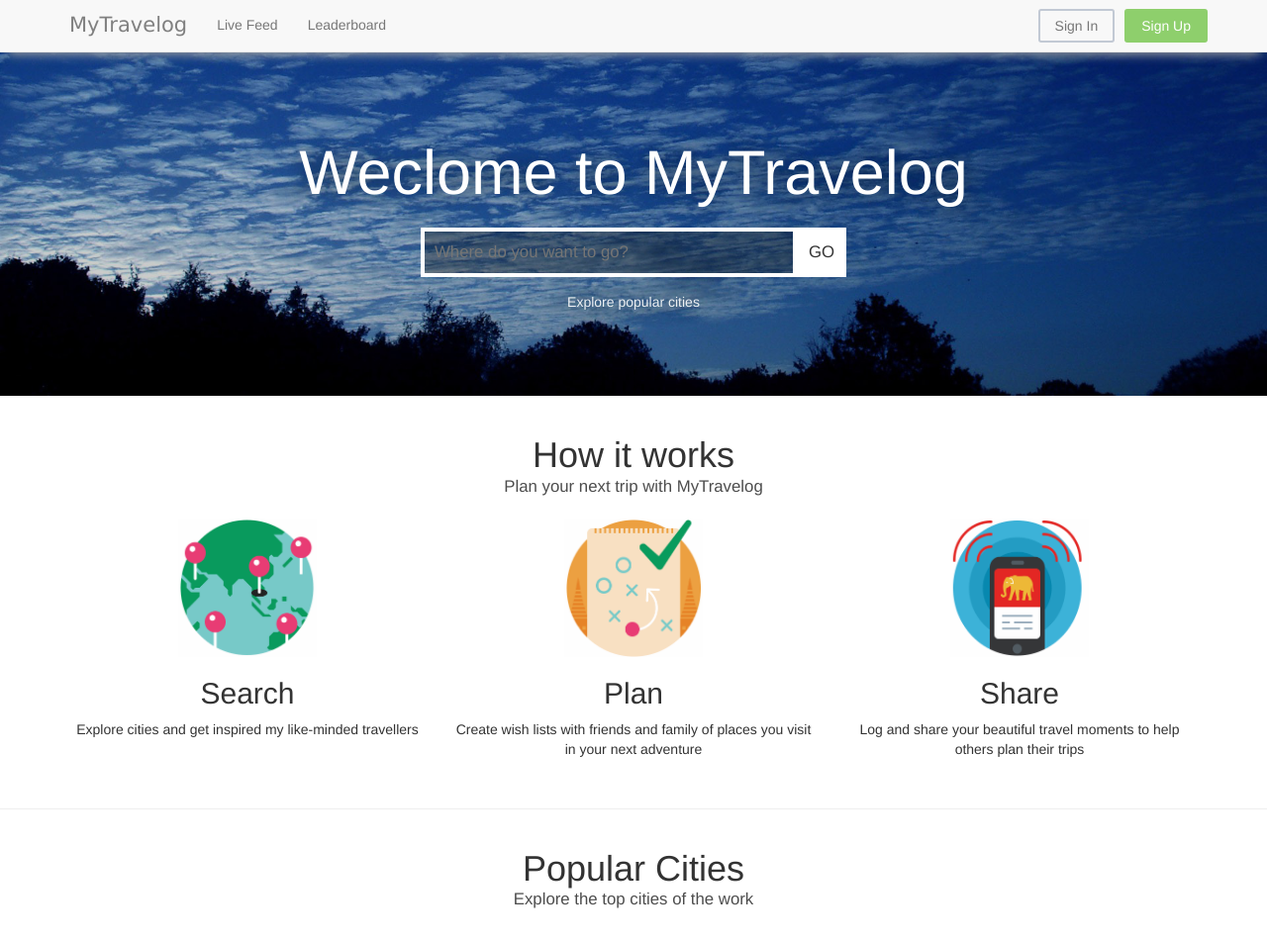
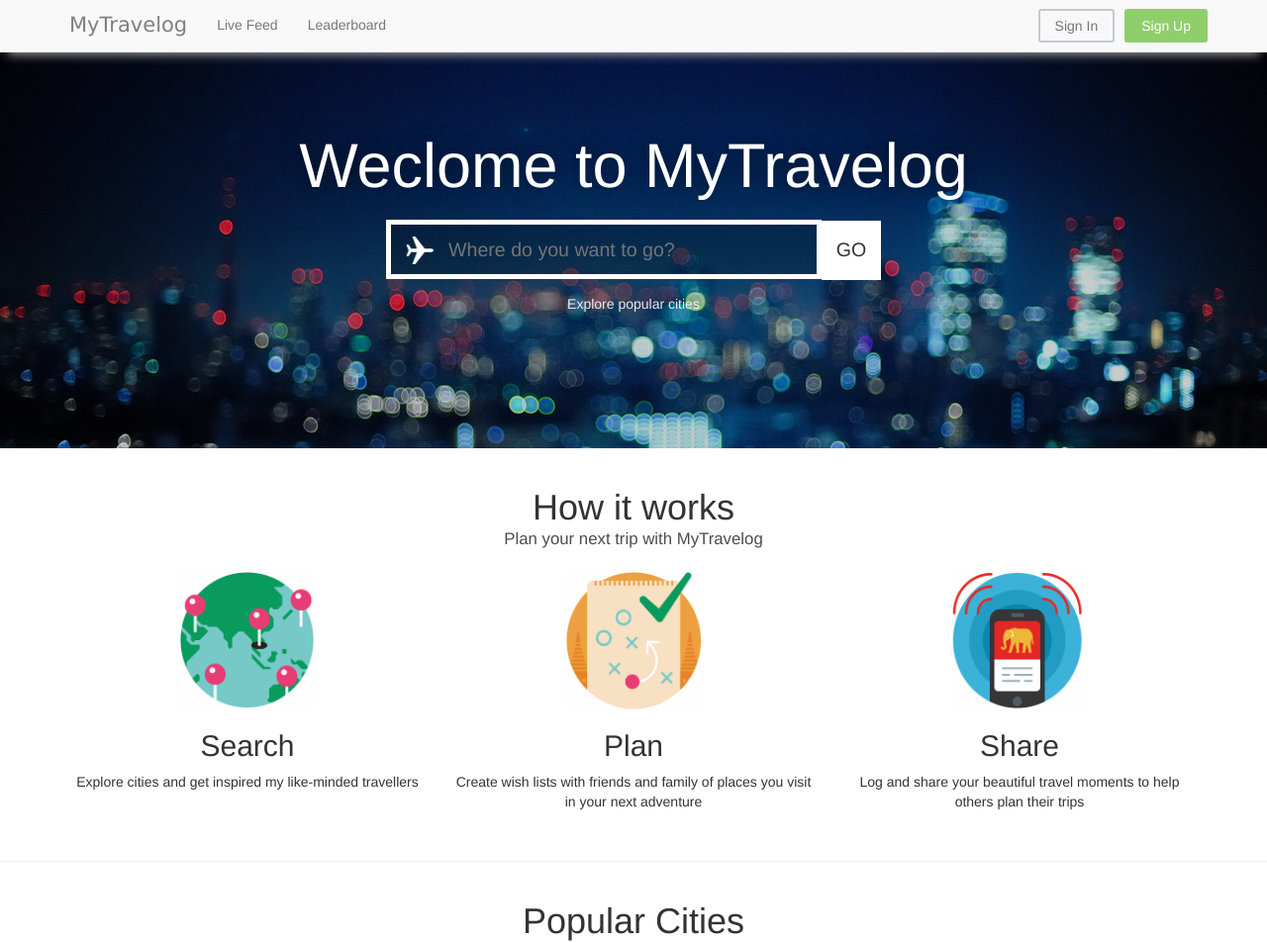
Before and after one commit to manasb-uoe/selp-mytravelog, a Django app: template selp/selp/templates/mytravelog/home.html in a window 1280 px wide. Shown: the top 953 px of the page at 99% size. Run offline with Django 3.2, Linux system fonts and the light colour scheme; the template is opened without the code that fills it, so the values that code supplies are empty; parts of the project's set-up code (start-up, migrations or seed data) failed here and were passed over; some libraries are stand-ins or nearby versions.

Commit message:
Added auto-complete suggestions container below search box (will hold all city suggestions returned by server) + a few minor ui changes.

```diff
--- a/selp/selp/static/mytravelog/css/home.css
+++ b/selp/selp/static/mytravelog/css/home.css
@@ -2,26 +2,23 @@
 .jumbotron-home {
     height: 400px;
     margin: 0;
-    padding: 50px 0 0 0 ;
-    background-image: url('/static/mytravelog/imgs/default/sky-cover.jpg');
-    background-position: center 75%;
+    padding: 0;
+    background-image: url('/static/mytravelog/imgs/default/home-cover.jpg');
+    background-position: center 30%;
     background-repeat: no-repeat;
     background-size: cover;
-    /*background-image: -webkit-gradient(linear,left top,left bottom,from(#563d7c),to(#6f5499));*/
 }
 
 .jumbotron-home .mask {
-    margin: 0;
+    margin: 53px 0 0 0;
+    padding-top: 60px;
     height: 100%;
     width: 100%;
-    display: table;
     text-align: center;
     background-color: rgba(0,0,0,0.2);
 }
 
 .jumbotron-home .mask .title-and-search-container {
-    display: table-cell;
-    vertical-align: middle;
 }
 
 .jumbotron-home .mask .title-and-search-container .title {
@@ -44,17 +41,28 @@
     color: #13E4A1;
 }
 
+.jumbotron-home .mask .title-and-search-container .form-city-search {
+    height: 60px;
+    width: 500px;
+    margin-left: auto;
+    margin-right: auto;
+}
+
 .jumbotron-home .mask .title-and-search-container .form-city-search .input-city-text {
-    height: 50px;
-    width: 380px;
+    transition: 500ms;
+    width: 88%;
+    height: 100%;
     padding: 10px;
-    background-color: rgba(0, 0, 0, 0.3);
-    font-size: 120%;
+    background-color: rgba(0, 0, 0, 0.2);
+    background-image: url('/static/mytravelog/imgs/default/icon_airplane.png');
+    background-size: 28px 28px;
+    background-position: 15px 12px;
+    background-repeat: no-repeat;
+    padding-left: 58px;
+    font-size: 140%;
     color: #ffffff;
-    border: solid 4px #ffffff;
-    /*border-radius: 3px 0 0 3px;*/
+    border: solid 5px #ffffff;
     outline: none;
-    transition: 500ms;
 }
 
 .jumbotron-home .mask .title-and-search-container .form-city-search .input-city-text:focus {
@@ -67,14 +75,49 @@
 }
 
 .jumbotron-home .mask .title-and-search-container .form-city-search .input-city-button {
+    transition: 500ms;
     background-color: #ffffff;
-    width: 50px;
-    font-size: 120%;
-    border: solid 1px #ffffff;
-    height: 50px;
+    width: 12%;
+    height: 100%;
+    font-size: 140%;
+    border: solid 5px #ffffff;
     outline: none;
     /*border-radius: 0 3px 3px 0;*/
-    transition: 500ms;
+}
+
+.jumbotron-home .mask .title-and-search-container .form-city-search .autocomplete-suggestions-container {
+    z-index: 9000;
+    width: 85%;
+    box-shadow: 10px 10px 13px -5px rgba(0,0,0,0.36);
+}
+
+.jumbotron-home .mask .title-and-search-container .form-city-search  .suggestion-light {
+    transition: 200ms;
+    background-color: #0FB680;
+    padding: 10px;
+    text-align: left;
+    color: #ffffff;
+    text-shadow: 0 0 20px rgba(0,0,0,.5);
+    font-size: 120%;
+    position: relative;
+    cursor: pointer;
+}
+
+.jumbotron-home .mask .title-and-search-container .form-city-search .suggestion-dark {
+    transition: 200ms;
+    background-color: #0da373;
+    padding: 10px;
+    font-size: 120%;
+    text-align: left;
+    text-shadow: 0 0 20px rgba(0,0,0,.5);
+    position: relative;
+    color: #ffffff;
+    cursor: pointer;
+}
+
+.jumbotron-home .mask .title-and-search-container .form-city-search .suggestion-light:hover,
+.jumbotron-home .mask .title-and-search-container .form-city-search .suggestion-dark:hover {
+    background-color: #13E4A1;
 }
 
 .introduction-container {
@@ -91,6 +134,11 @@
     margin: 0 0 20px 0;
     font-size: 120%;
     color: rgba(0, 0, 0, 0.7);
+}
+
+.introduction-container .intro-image {
+    width: 140px;
+    height: 140px;
 }
 
 .popular-cities-container {
--- a/selp/selp/templates/mytravelog/home.html
+++ b/selp/selp/templates/mytravelog/home.html
@@ -17,6 +17,7 @@
                         {% csrf_token %}
                         <input class="input-city-text" id="city-text" name="term" placeholder="Where do you want to go?" autocomplete="off"><!--
                         --><input class="input-city-button" id="city-submit" name="submit" value="GO" type="submit">
+                        <div class="autocomplete-suggestions-container"></div>
                     </form>
                     <p class="explore-popular-cities">Explore popular cities</p>
                 </div>
@@ -32,17 +33,17 @@
         </div>
         <div class="row">
             <div class="col-lg-4">
-                <img src="{% static 'mytravelog/imgs/default/search.PNG' %}" alt="Generic placeholder image" style="width: 140px; height: 140px;">
+                <img src="{% static 'mytravelog/imgs/default/search.PNG' %}" alt="Generic placeholder image" class="intro-image">
                 <h2>Search</h2>
                 <p>Explore cities and get inspired my like-minded travellers</p>
             </div><!-- /.col-lg-4 -->
             <div class="col-lg-4">
-                <img src="{% static 'mytravelog/imgs/default/plan.PNG' %}" alt="Generic placeholder image" style="width: 140px; height: 140px;">
+                <img src="{% static 'mytravelog/imgs/default/plan.PNG' %}" alt="Generic placeholder image" class="intro-image">
                 <h2>Plan</h2>
                 <p>Create wish lists with friends and family of places you visit in your next adventure</p>
             </div><!-- /.col-lg-4 -->
             <div class="col-lg-4">
-                <img src="{% static 'mytravelog/imgs/default/share.PNG' %}" alt="Generic placeholder image" style="width: 140px; height: 140px;">
+                <img src="{% static 'mytravelog/imgs/default/share.PNG' %}" alt="Generic placeholder image" class="intro-image">
                 <h2>Share</h2>
                 <p>Log and share your beautiful travel moments to help others plan their trips</p>
             </div><!-- /.col-lg-4 -->
```
Also changed, not shown: selp/selp/static/mytravelog/imgs/default/home-cover.jpg (added), selp/selp/static/mytravelog/imgs/default/icon_airplane.png (added), selp/selp/static/mytravelog/imgs/default/sky-cover.jpg (deleted).
